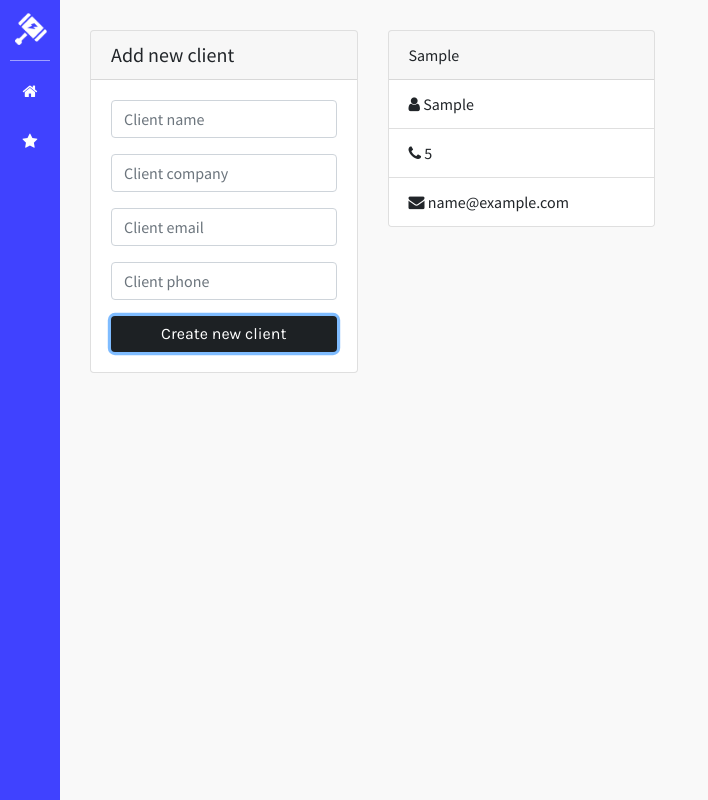
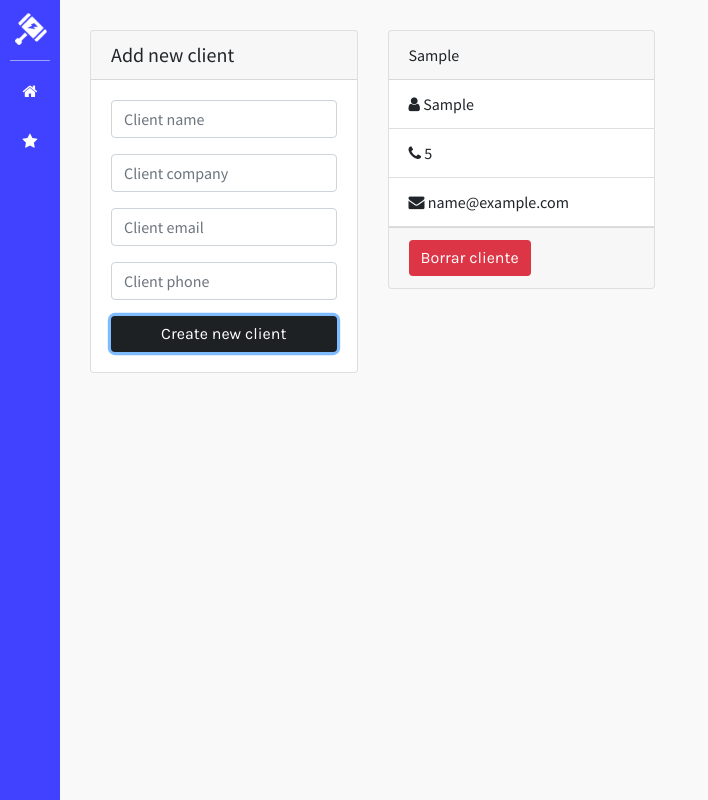
Before and after one commit to alejomejia/Thor-Dashboard, a React (Create React App) app: page /clients in a window 1280 px wide. Both pictures are taken after typing "Sample", "Sample", "name@example.com", "5" into the empty fields and a click on the button "Create new client". Shown: the whole page, without its empty margins (0-708 px from the left). Built offline with nearby package versions, Linux system fonts and the light colour scheme.

Commit message:
Add delete clients when click on Delete button

```diff
--- a/src/components/Client.js
+++ b/src/components/Client.js
@@ -1,18 +1,26 @@
 import React from 'react';
 import './styles/Client.sass'
 
-const Client = ({client}) => {
+const Client = ({client, deleteClient}) => {
   return(
     <div className="client">
       <div className="card">
         <div className="card-header">
           {client.company}
         </div>
-        <ul class="list-group list-group-flush">
-          <li class="list-group-item"><i className="fa fa-user"></i> {client.name}</li>
-          <li class="list-group-item"><i className="fa fa-phone"></i> {client.phone}</li>
-          <li class="list-group-item"><i className="fa fa-envelope"></i> {client.email}</li>
+        <ul className="list-group list-group-flush">
+          <li className="list-group-item"><i className="fa fa-user"></i> {client.name}</li>
+          <li className="list-group-item"><i className="fa fa-phone"></i> {client.phone}</li>
+          <li className="list-group-item"><i className="fa fa-envelope"></i> {client.email}</li>
         </ul>
+        <div className="card-footer">
+          <button
+            className="btn btn-danger"
+            onClick={() => deleteClient(client.id)}
+          >
+            Borrar cliente
+          </button>
+        </div>
       </div>
     </div>
   )
--- a/src/components/ClientsList.js
+++ b/src/components/ClientsList.js
@@ -2,7 +2,7 @@ import React from 'react';
 
 import Client from './Client';
 
-const ClientsList = ({clients}) => {
+const ClientsList = ({clients, deleteClient}) => {
   return (
     <div className="clients-list">
       <div className="row">
@@ -11,6 +11,7 @@ const ClientsList = ({clients}) => {
             <Client
               key={client.id}
               client={client}
+              deleteClient={deleteClient}
             />
           ))}
         </div>
--- a/src/views/Clients.js
+++ b/src/views/Clients.js
@@ -23,6 +23,22 @@ class Clients extends Component {
 
   }
 
+  // Delete client added when click on Delete
+  deleteClient = clientId => {
+
+    // Make a copy of the actual state
+    const actualClients = [...this.state.clients];
+
+    // Filter by Id, return what I want to keep (delete the click one)
+    const clients = actualClients.filter( client => client.id !== clientId );
+
+    // Update clients state to delete
+    this.setState({
+      clients
+    });
+
+  }
+
   render(){
     return(
       <div className="container-fluid">
@@ -36,7 +52,10 @@ class Clients extends Component {
             </div>
           </div>
           <div className="col-md-9">
-            <ClientsList clients={this.state.clients} />
+            <ClientsList
+              clients={this.state.clients}
+              deleteClient={this.deleteClient}
+            />
           </div>
         </div>
       </div>
```
